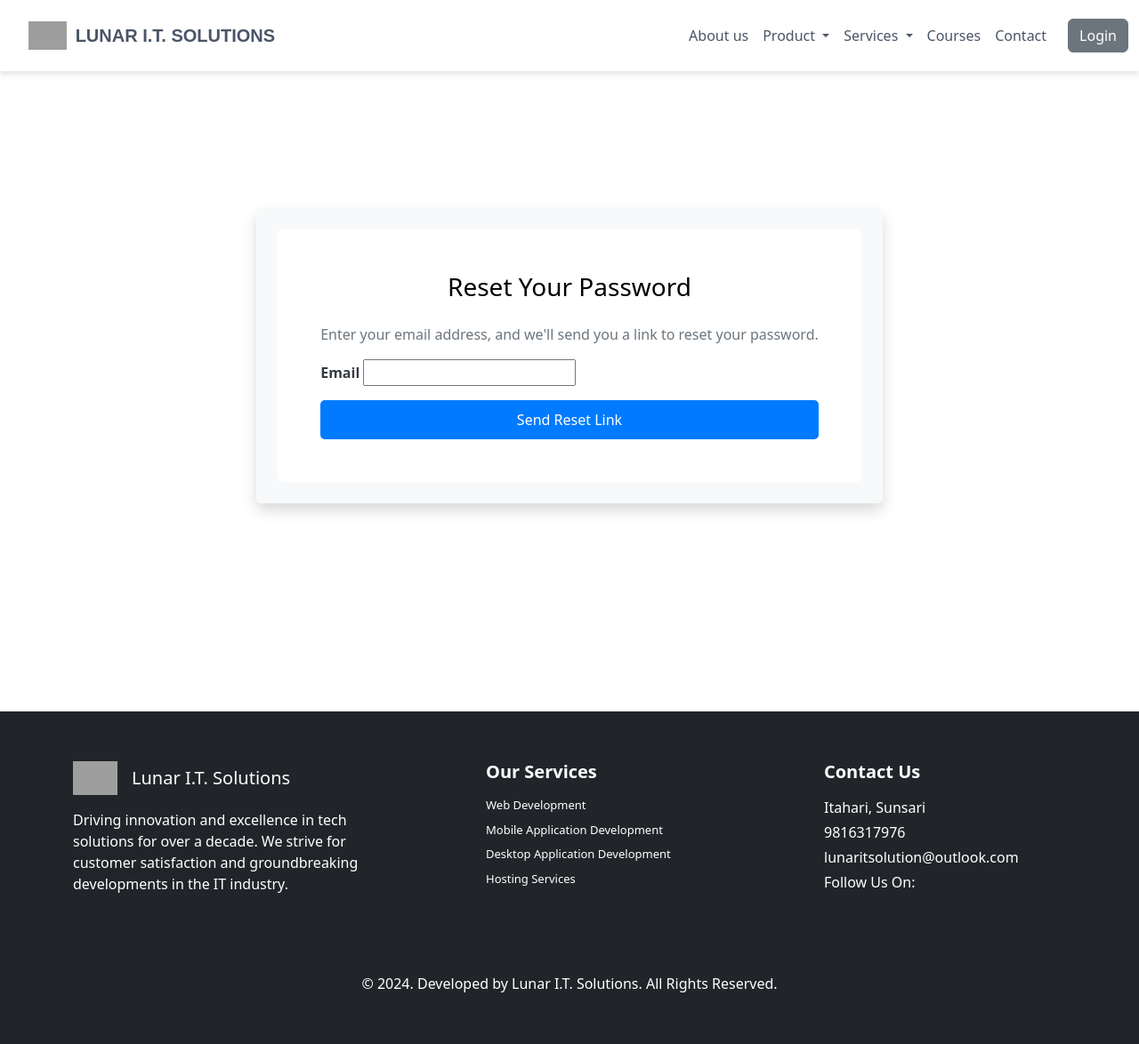
After one commit to sujalbahing/LunarIT, a Django app: template lunarIT_project/home/templates/registration/pass.html in a window 1280 px wide. The commit adds this page. Shown: the whole page at 89% size. Run offline with Django 5.2, Linux system fonts and the light colour scheme; the template is opened without the code that fills it, so the values that code supplies are empty, except form fields; tables that the repository leaves empty hold one stand-in row (values such as "Sample post"); form fields are guessed from the names that the template uses; some libraries are stand-ins or nearby versions; grey boxes are pictures that could not be loaded.

Commit message:
Forget Password

```diff
--- a/lunarIT_project/home/templates/registration/logout.html
+++ b/lunarIT_project/home/templates/registration/logout.html
@@ -4,7 +4,7 @@
 <div class="d-flex justify-content-center align-items-center vh-100 bg-white">
     <div class="text-center">
         <h3>You have been logged out.</h3>
-        <a href="{% url 'home' %}" class="btn btn-primary mt-3">Return to Home</a>
+        <a href="{% url 'home:home' %}" class="btn btn-primary mt-3">Return to Home</a>
     </div>
 </div>
 {% endblock %}
--- /dev/null
+++ b/lunarIT_project/home/templates/registration/pass.html
@@ -0,0 +1,28 @@
+{% extends "base.html" %}
+
+{% load static %}
+{% block css %}
+    <link rel="stylesheet" href="{% static 'css/password_reset_form.css' %}">
+{% endblock %}
+
+{% block content %}
+
+<div class="d-flex justify-content-center align-items-center vh-100 bg-white">
+    <div class="shadow p-4 rounded bg-light">
+        <div class="bg-white p-5 rounded">
+            <h3 class="text-center text-black mb-4">Reset Your Password</h3>
+                <p class="text-center text-muted">Enter your email address, and we'll send you a link to reset your password.</p>
+                <form method="POST">
+                    {% csrf_token %}
+                    <div class="form-group mb-3">
+                        {{ form.email.label_tag }}
+                        {{ form.email }}
+                    </div>
+                    <div class="text-center">
+                        <button type="submit" class="btn btn-primary btn-block w-100">Send Reset Link</button>
+                    </div>
+                </form>
+        </div>
+    </div>
+</div>
+{% endblock %}
--- a/lunarIT_project/lunarIT_project/urls.py
+++ b/lunarIT_project/lunarIT_project/urls.py
@@ -5,7 +5,8 @@ from django.urls import path, include
 
 urlpatterns = [
     path('admin/', admin.site.urls),
-    path('', include(('home.urls','home'),'home')),
+    path('', include('home.urls', namespace='home')),
     path('payments/', include('payments.urls')),
+    path('accounts/', include('django.contrib.auth.urls')),
 
 ] + static(settings.STATIC_URL, document_root=settings.STATIC_ROOT)
--- a/lunarIT_project/payments/templates/payments/checkout.html
+++ b/lunarIT_project/payments/templates/payments/checkout.html
@@ -34,7 +34,7 @@
             <form action="{% url 'checkout' %}" method="POST" enctype="multipart/form-data">
                 {% csrf_token %}
                 <div class="form-group mb-3">
-                    <label for="firstName" class="form-label">First Name</label>
+                    <label for="firstName" class=" form-label">First Name</label>
                     <input type="text" class="form-control" id="firstName" name="firstName" required>
                 </div>
                 <div class="form-group mb-3">
--- a/lunarIT_project/payments/templates/payments/customer.html
+++ b/lunarIT_project/payments/templates/payments/customer.html
@@ -11,7 +11,7 @@
     <form action="{% url 'customer' %}" method="POST" enctype="multipart/form-data">
         {% csrf_token %}
 
-        <div class="form-group">
+        <div class="form-group">-
             <label for="firstName">First Name:</label>
             <input type="text" id="firstName" name="firstName" required>
         </div>
--- a/lunarIT_project/payments/urls.py
+++ b/lunarIT_project/payments/urls.py
@@ -1,5 +1,4 @@
 from django.urls import path
-from .views import*
 from .import views
 
 urlpatterns = [
--- /dev/null
+++ b/lunarIT_project/static/css/password_reset_form.css
@@ -0,0 +1,44 @@
+/* General Styles */
+body {
+    background-color: #f4f6f9;
+}
+
+/* Card Styles */
+.card {
+    border-radius: 10px;
+    border: none;
+}
+
+.card h3 {
+    color: #007bff;
+    font-weight: bold;
+}
+
+/* Form Styles */
+.form-group label {
+    font-weight: bold;
+    color: #343a40;
+}
+
+.form-control {
+    border-radius: 5px;
+    padding: 10px;
+}
+
+.form-control:focus {
+    box-shadow: none;
+    border-color: #007bff;
+}
+
+/* Button Styles */
+.btn-primary {
+    background-color: #007bff;
+    border: none;
+    border-radius: 5px;
+    padding: 10px;
+    font-size: 16px;
+}
+
+.btn-primary:hover {
+    background-color: #0056b3;
+}
--- a/lunarIT_project/static/templates/base.html
+++ b/lunarIT_project/static/templates/base.html
@@ -57,7 +57,7 @@
                     {% if user.is_authenticated %}
                         <form action="{% url 'home:logout' %}" method="post" style="display: inline;">
                             {% csrf_token %}
-                            <button type="submit" class="btn btn-secondary ms-lg-3">Logout</button>
+                            <button type="submit" class="btn btn-danger ms-lg-3">Logout</button>
                         </form>
                     {% else %}
                         <a href="{% url 'home:login' %}" class="btn btn-secondary ms-lg-3">Login</a>
```
Also changed, not shown: lunarIT_project/home/forms.py (+12 -0 lines), lunarIT_project/home/templates/registration/login.html (+8 -0 lines), lunarIT_project/home/templates/registration/passc.html (added, +32 -0 lines), lunarIT_project/home/templates/registration/passd.html (added, +22 -0 lines), lunarIT_project/home/urls.py (+9 -0 lines), lunarIT_project/home/views.py (+10 -1 lines), lunarIT_project/lunarIT_project/settings.py (+4 -4 lines), lunarIT_project/payments/views.py (+10 -2 lines), lunarIT_project/static/css/password_reset_confirm.css (added, +39 -0 lines), lunarIT_project/static/css/password_reset_done.css (added, +31 -0 lines), lunarIT_project/home/templates/registration/passcomplete.html (added).
